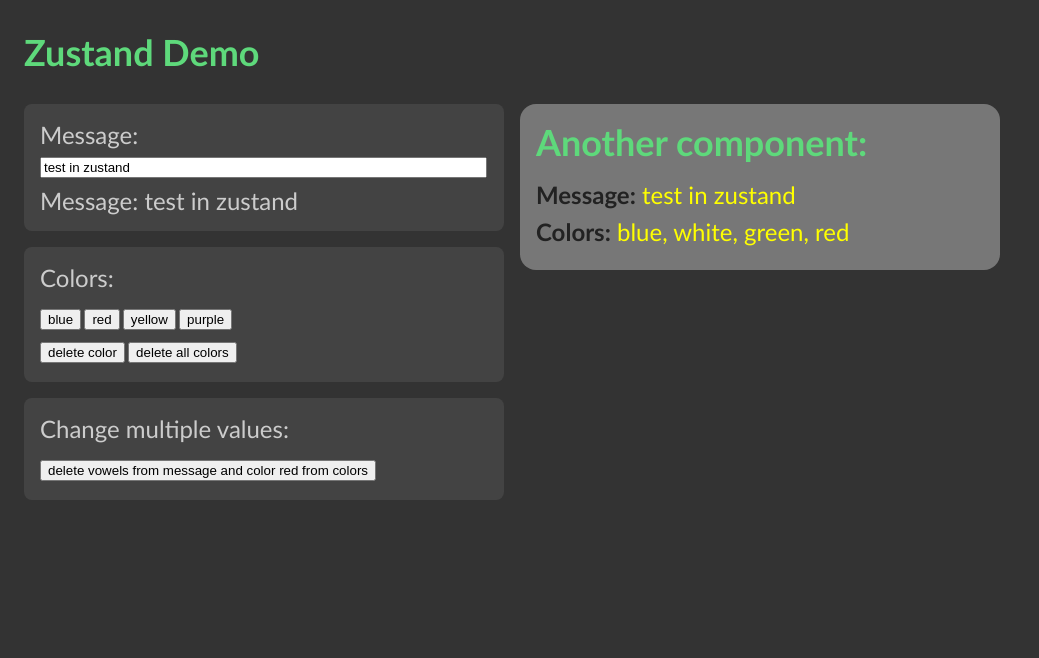
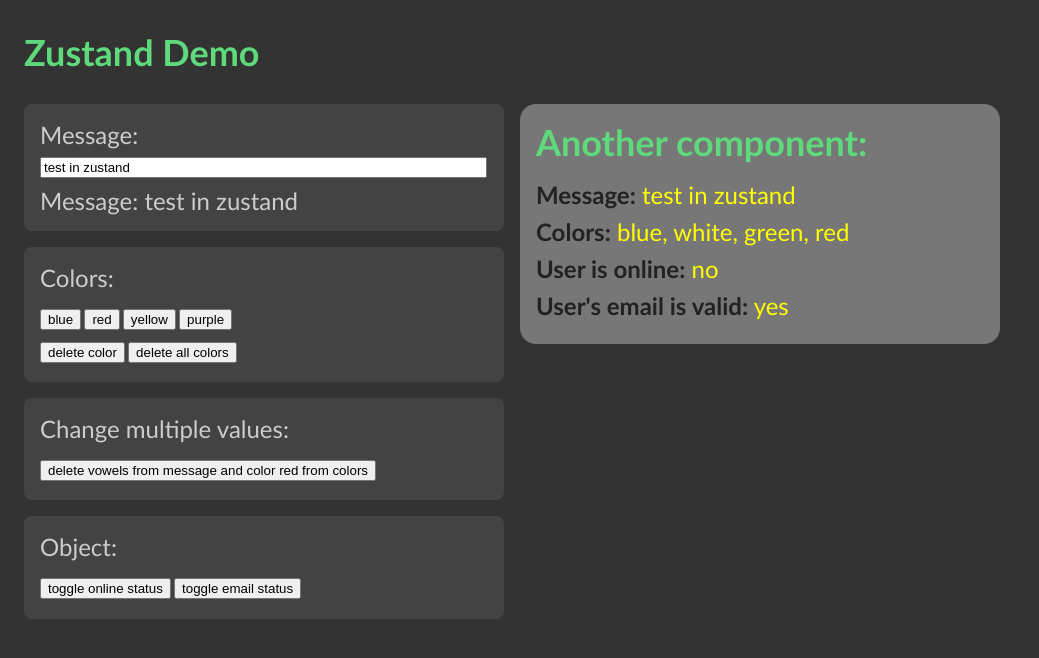
Before and after one commit to edwardtanguay/et006-zustand-demo-site, a React (Vite) app: page / in a window 1280 px wide. Shown: the top 658 px of the page, without its empty margins (0-1039 px from the left). Built offline with nearby package versions, Linux system fonts and the light colour scheme.

Commit message:
object is in

```diff
--- a/src/App.tsx
+++ b/src/App.tsx
@@ -58,6 +58,27 @@
 							</button>
 						</div>
 					</div>
+
+					{/* OBJECT */}
+					<div className="data">
+						<label>Object:</label>
+						<div>
+							<button
+								onClick={() =>
+									store.toggleCurrentUserStatusOnline()
+								}
+							>
+								toggle online status
+							</button>
+							<button
+								onClick={() =>
+									store.toggleCurrentUserStatusEmail()
+								}
+							>
+								toggle email status
+							</button>
+						</div>
+					</div>
 				</section>
 
 				<section className="dataArea">
--- a/src/components/InfoBox.tsx
+++ b/src/components/InfoBox.tsx
@@ -19,6 +19,20 @@
 					{store.colors.map((m) => m).join(', ')}
 				</span>
 			</div>
+
+			{/* OBJECT */}
+			<div className="row">
+				<label>User is online:</label>{' '}
+				<span className="theValue">
+					{store.currentUserStatus.isOnline ? 'yes' : 'no'}
+				</span>
+			</div>
+			<div className="row">
+				<label>User's email is valid:</label>{' '}
+				<span className="theValue">
+					{store.currentUserStatus.emailIsConfirmed ? 'yes' : 'no'}
+				</span>
+			</div>
 		</div>
 	);
 };
--- a/src/store.tsx
+++ b/src/store.tsx
@@ -8,6 +8,12 @@
 	addColor: (color: string) => void;
 	deleteColor: () => void;
 	deleteVowelsAndColorRed: () => void;
+	currentUserStatus: {
+		isOnline: boolean;
+		emailIsConfirmed: boolean;
+	};
+	toggleCurrentUserStatusOnline: () => void;
+	toggleCurrentUserStatusEmail: () => void;
 }
 
 export const useStore = create<IStore>(
@@ -25,6 +31,26 @@
 				const _state = { ...state };
 				_state.message = _state.message.replace(/[aeiou]/gi, '');
 				_state.colors = _state.colors.filter((m) => m !== 'red');
+				_state.currentUserStatus.emailIsConfirmed = false;
+				_state.currentUserStatus.isOnline = false;
+				return _state;
+			}),
+		currentUserStatus: {
+			isOnline: false,
+			emailIsConfirmed: true,
+		},
+		toggleCurrentUserStatusOnline: () =>
+			set((state) => {
+				const _state = { ...state };
+				_state.currentUserStatus.isOnline =
+					!_state.currentUserStatus.isOnline;
+				return _state;
+			}),
+		toggleCurrentUserStatusEmail: () =>
+			set((state) => {
+				const _state = { ...state };
+				_state.currentUserStatus.emailIsConfirmed =
+					!_state.currentUserStatus.emailIsConfirmed;
 				return _state;
 			}),
 	})
```
